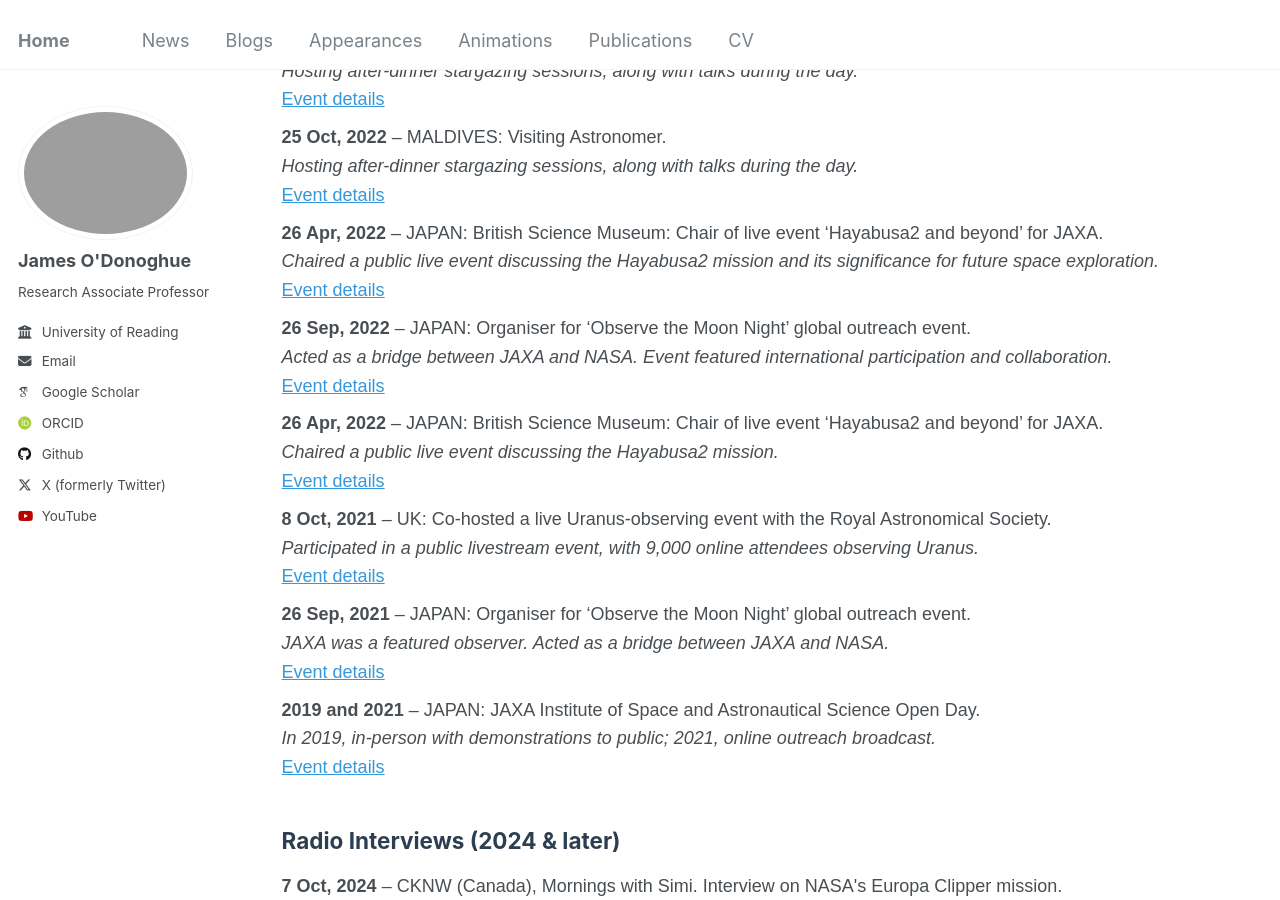
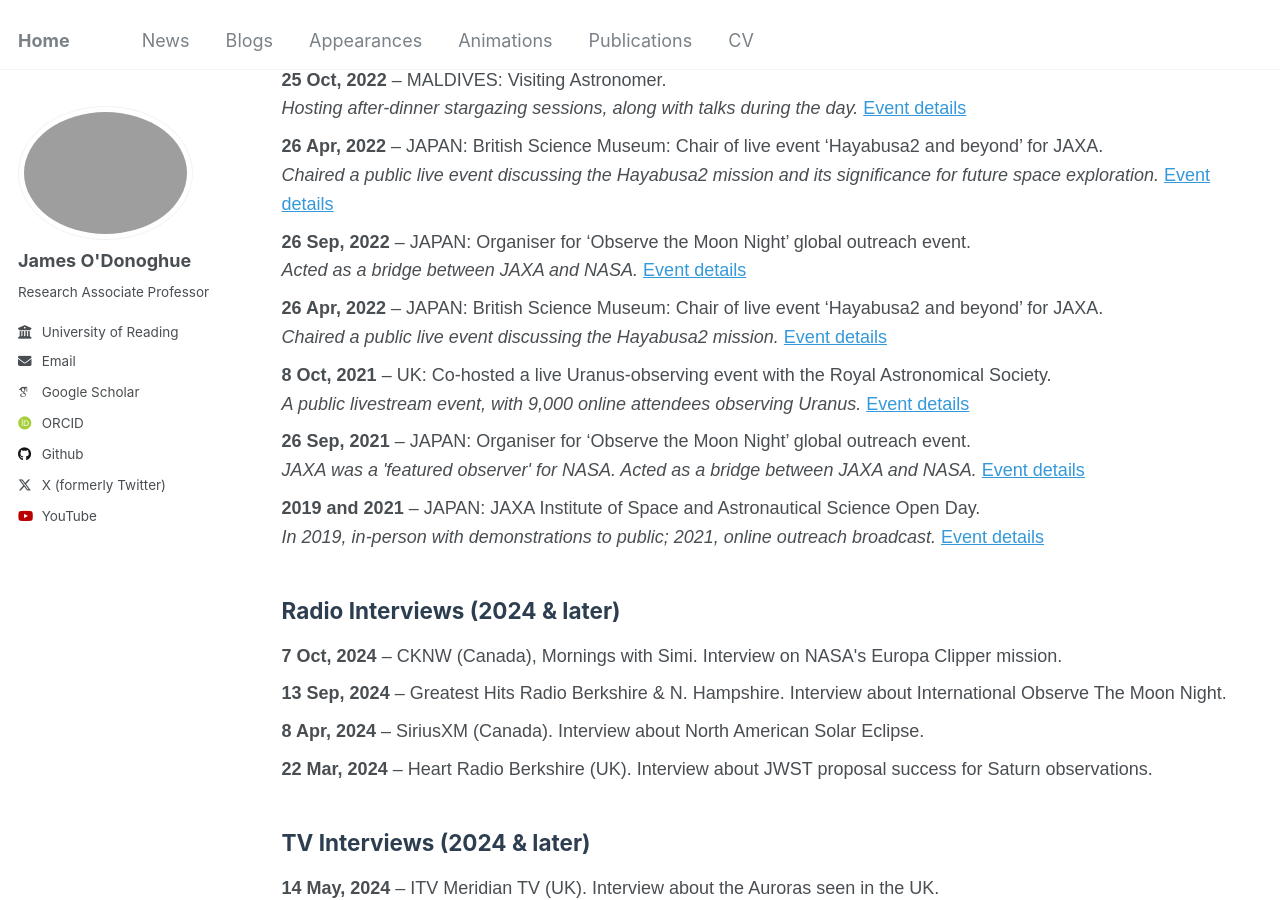
Before and after one commit to odonoghuespace/odonoghuespace.github.io, a Jekyll site: the page built from _pages/appearances.html, in a window 1280 px wide and 900 px high, scrolled down 801 px. Built offline with Jekyll 4.4.1, drawn with Linux system fonts in a browser that asks for light colours; some web fonts are replaced.

Commit message:
Update appearances.html

```diff
--- a/_pages/appearances.html
+++ b/_pages/appearances.html
@@ -78,47 +78,47 @@ author_profile: true
 
         <li><strong>7 Sep, 2023</strong> – UK: Live observing event with the Royal Astronomical Society.
             <br><em>Co-hosted the event. 1,200 people viewed the live stream</em>
-            <br><a href="https://ras.ac.uk/Eyeingtheionosphere" target="_blank">Event details.</a>
+            <a href="https://ras.ac.uk/Eyeingtheionosphere" target="_blank">Event details.</a>
         </li>
 
         <li><strong>9 Aug, 2023</strong> – MALDIVES: Visiting Astronomer.
             <br><em>Hosting after-dinner stargazing sessions, along with talks during the day.</em>
-            <br><a href="https://soneva.com/ko/event/james-odonoghue/" target="_blank">Event details</a>
+            <a href="https://soneva.com/ko/event/james-odonoghue/" target="_blank">Event details</a>
         </li>
 
         <li><strong>25 Oct, 2022</strong> – MALDIVES: Visiting Astronomer.
             <br><em>Hosting after-dinner stargazing sessions, along with talks during the day.</em>
-            <br><a href="https://maldives-magazine.com/news/wellness-activities-soneva-jani-2022-october.html" target="_blank">Event details</a>
+            <a href="https://maldives-magazine.com/news/wellness-activities-soneva-jani-2022-october.html" target="_blank">Event details</a>
         </li>
 
         <li><strong>26 Apr, 2022</strong> – JAPAN: British Science Museum: Chair of live event ‘Hayabusa2 and beyond’ for JAXA.
             <br><em>Chaired a public live event discussing the Hayabusa2 mission and its significance for future space exploration.</em>
-            <br><a href="https://www.sciencemuseum.org.uk/sites/default/files/2022-04/ScM%20Space%20Seminars%20Series%20Info%20acc%20updated%2012042022.pdf" target="_blank">Event details</a>
+            <a href="https://www.sciencemuseum.org.uk/sites/default/files/2022-04/ScM%20Space%20Seminars%20Series%20Info%20acc%20updated%2012042022.pdf" target="_blank">Event details</a>
         </li>
 
         <li><strong>26 Sep, 2022</strong> – JAPAN: Organiser for ‘Observe the Moon Night’ global outreach event.
-            <br><em>Acted as a bridge between JAXA and NASA. Event featured international participation and collaboration.</em>
-            <br><a href="https://www.isas.jaxa.jp/gallery/feature/isas/isas_20221012.html" target="_blank">Event details</a>
+            <br><em>Acted as a bridge between JAXA and NASA. </em>
+            <a href="https://www.isas.jaxa.jp/gallery/feature/isas/isas_20221012.html" target="_blank">Event details</a>
         </li>
 
         <li><strong>26 Apr, 2022</strong> – JAPAN: British Science Museum: Chair of live event ‘Hayabusa2 and beyond’ for JAXA.
             <br><em>Chaired a public live event discussing the Hayabusa2 mission.</em>
-            <br><a href="https://www.sciencemuseum.org.uk/sites/default/files/2022-04/ScM%20Space%20Seminars%20Series%20Info%20acc%20updated%2012042022.pdf" target="_blank">Event details</a>
+            <a href="https://www.sciencemuseum.org.uk/sites/default/files/2022-04/ScM%20Space%20Seminars%20Series%20Info%20acc%20updated%2012042022.pdf" target="_blank">Event details</a>
         </li>
 
         <li><strong>8 Oct, 2021</strong> – UK: Co-hosted a live Uranus-observing event with the Royal Astronomical Society.
-            <br><em>Participated in a public livestream event, with 9,000 online attendees observing Uranus.</em>
-            <br><a href="https://ras.ac.uk/news-and-press/news/public-livestream-uranus-8-10-october" target="_blank">Event details</a>
+            <br><em>A public livestream event, with 9,000 online attendees observing Uranus.</em>
+            <a href="https://ras.ac.uk/news-and-press/news/public-livestream-uranus-8-10-october" target="_blank">Event details</a>
         </li>
 
         <li><strong>26 Sep, 2021</strong> – JAPAN: Organiser for ‘Observe the Moon Night’ global outreach event.
-            <br><em>JAXA was a featured observer. Acted as a bridge between JAXA and NASA.</em>
-            <br><a href="https://moon.nasa.gov/observe-the-moon-night/about/featured-observer-jaxa/" target="_blank">Event details</a>
+            <br><em>JAXA was a 'featured observer' for NASA. Acted as a bridge between JAXA and NASA.</em>
+            <a href="https://moon.nasa.gov/observe-the-moon-night/about/featured-observer-jaxa/" target="_blank">Event details</a>
         </li>
 
         <li><strong>2019 and 2021</strong> – JAPAN: JAXA Institute of Space and Astronautical Science Open Day.
             <br><em>In 2019, in-person with demonstrations to public; 2021, online outreach broadcast.</em>
-            <br><a href="https://www.isas.jaxa.jp/en/outreach/open_house/" target="_blank">Event details</a>
+            <a href="https://www.isas.jaxa.jp/en/outreach/open_house/" target="_blank">Event details</a>
         </li>
         </ul>
     </div>
```
